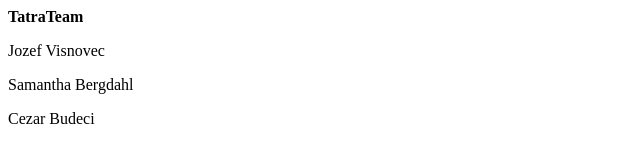
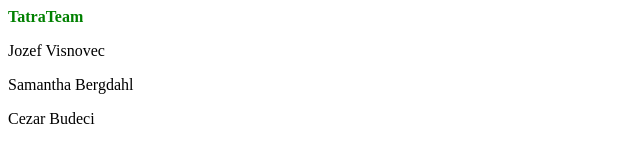
Before and after one commit to CezarBudeci/TatraTeam, a plain HTML site: page index.html in a window 1280 px wide. Shown: the full height of the page, 0-640 px from the left. Drawn offline with Linux system fonts and the light colour scheme.

Commit message:
Title color
Title color is now green

```diff
--- a/index.html
+++ b/index.html
@@ -5,7 +5,7 @@
     </title>
   </head>
   <body>
-    <p><b>TatraTeam</b></p>
+    <p style = "color: green"><b>TatraTeam</b></p>
 
     <p>Jozef Visnovec<p>
     <p>Samantha Bergdahl<p>
```
